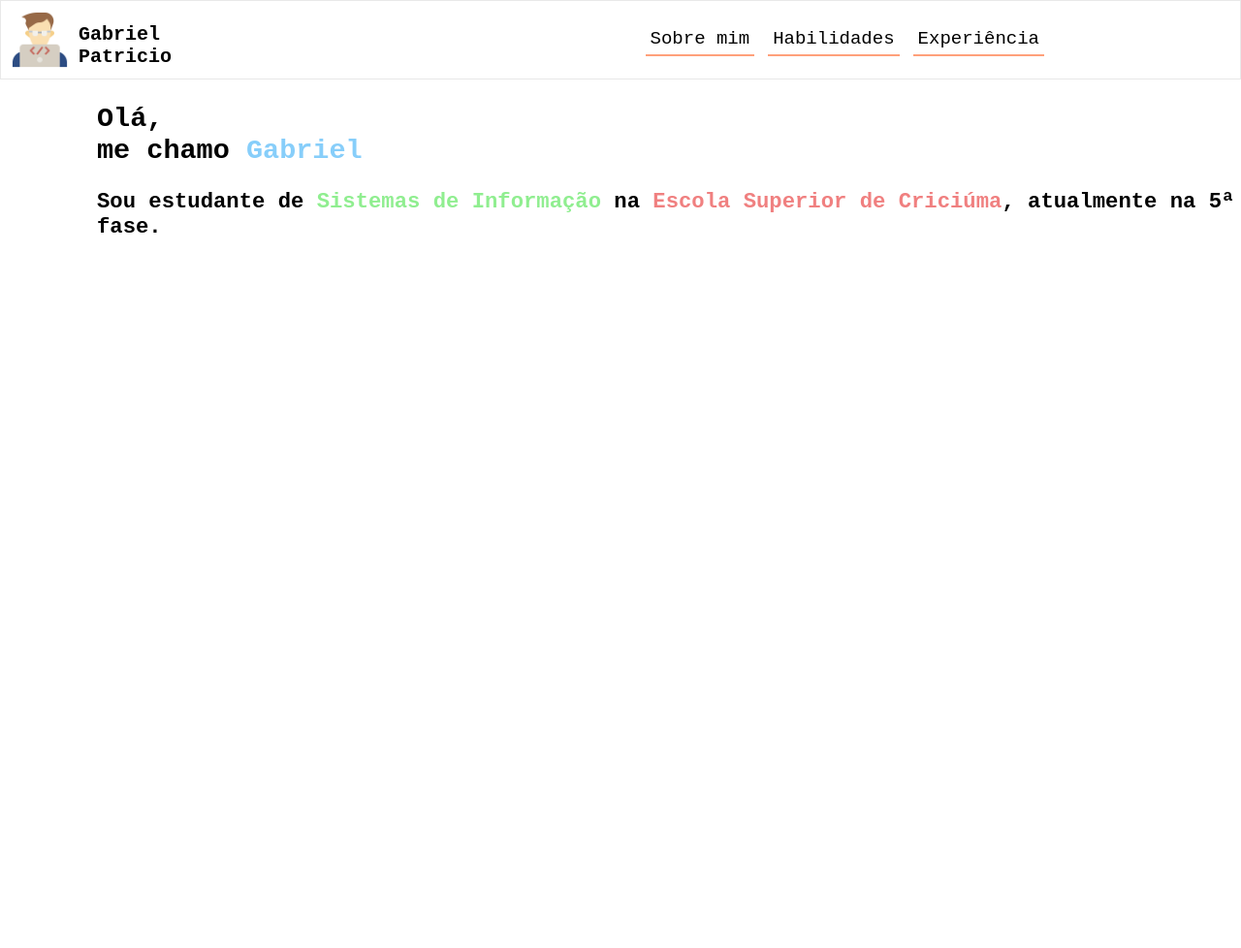
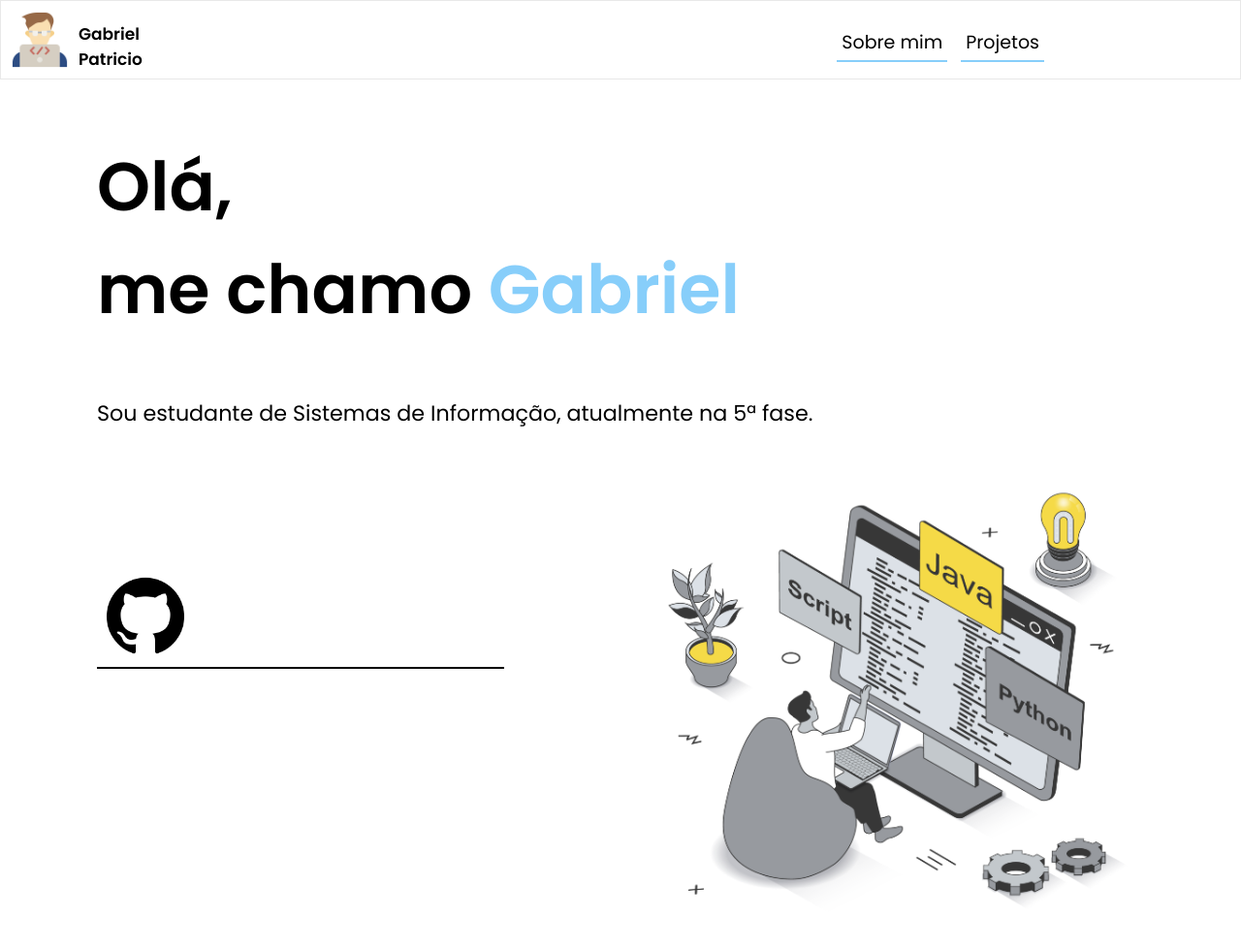
Before and after one commit to patriciogabriel/patriciogabriel.github.io, a plain HTML site: page index.html in a window 1280 px wide. Shown: the whole page at 97% size. Before the commit the page ends 800 px from the top, so only its background shows below. Drawn offline with Linux system fonts and the light colour scheme.

Commit message:
New font, added background image and some css tweaks

```diff
--- a/css/style.css
+++ b/css/style.css
@@ -1,12 +1,34 @@
+@import url("https://fonts.googleapis.com/css2?family=Poppins:wght@400;500;600&display=swap");
 body{
-  background: white;
-  font-family: 'Source code Pro', monospace;
+  background-color: white;
+  font-family: 'Poppins', sans-serif;
   font-style: normal;
   font-size: 19px;
   margin: 0px;
 }
+.conteudo {
+  float: left;
+}
+.img-canto {
+  display: block;
+  float: right;
+  margin-top: 20px;
+  width: 55%;
+}
 .logo{
   width: 60px;
+}
+.info-dock {
+  position: fixed;
+  bottom: 0;
+  padding-bottom: 5px;
+  margin-left: 100px;
+  margin-bottom: 110px;
+  width: 420px;
+  border-bottom: 2px solid black;
+}
+.button-github {
+  width: 80px;
 }
 .cabecalho{
   float: left;
@@ -24,7 +46,7 @@ body{
   margin-top: 25px;
 }
 .link-menu{
-  border-bottom: 2px solid lightsalmon;
+  border-bottom: 2px solid lightskyblue;
   color: black;
   border-radius: 0px;
   background-color: white;
@@ -45,12 +67,14 @@ header{
   padding-bottom: 10px;
 }
 h1{
-  font-size: 20px;
+  font-size: 17px;
 }
 h2{
+  font-size: 70px;
   margin-left: 100px;
 }
 h3{
+  font-weight: normal;
   margin-left: 100px;
 }
 th {
--- a/index.html
+++ b/index.html
@@ -19,15 +19,23 @@
                     <thead>
                         <tr>
                             <th><a class="link-menu" href="about.html">Sobre mim</a></th>
-                            <th><a class="link-menu" href="skills.html">Habilidades</a></th>
-                            <th><a class="link-menu" href="experiencia.html">Experiência</a></th>
+                            <th><a class="link-menu" href="projetos.html">Projetos</a></th>
                         </tr>
                     </thead>
                 </table>
             </div>
         </header>
+        <div class="conteudo">
+            <h2> Olá, <br>me chamo <span style="color: lightskyblue;">Gabriel</span></h2>
+            <h3> Sou estudante de Sistemas de Informação, atualmente na 5ª fase. </h3>
+        </div>
 
-        <h2> Olá, <br>me chamo <span style="color: lightskyblue;">Gabriel</span></h2>
-        <h3> Sou estudante de <span style="color: lightgreen;">Sistemas de Informação</span> na <span style="color: lightcoral;">Escola Superior de Criciúma</span>, atualmente na 5ª fase. </h3>
+        <img class="img-canto" src="imagens/background.png" alt="img-canto">
+
+        <div class="info-dock">
+            <a class="link-github" href="https://github.com/patriciogabriel"><img class="button-github" src="imagens/github.png"></a>
+        </div>
+
+
     </body>
 </html>
```
Also changed, not shown: imagens/background.png (added), imagens/github.png (added).
